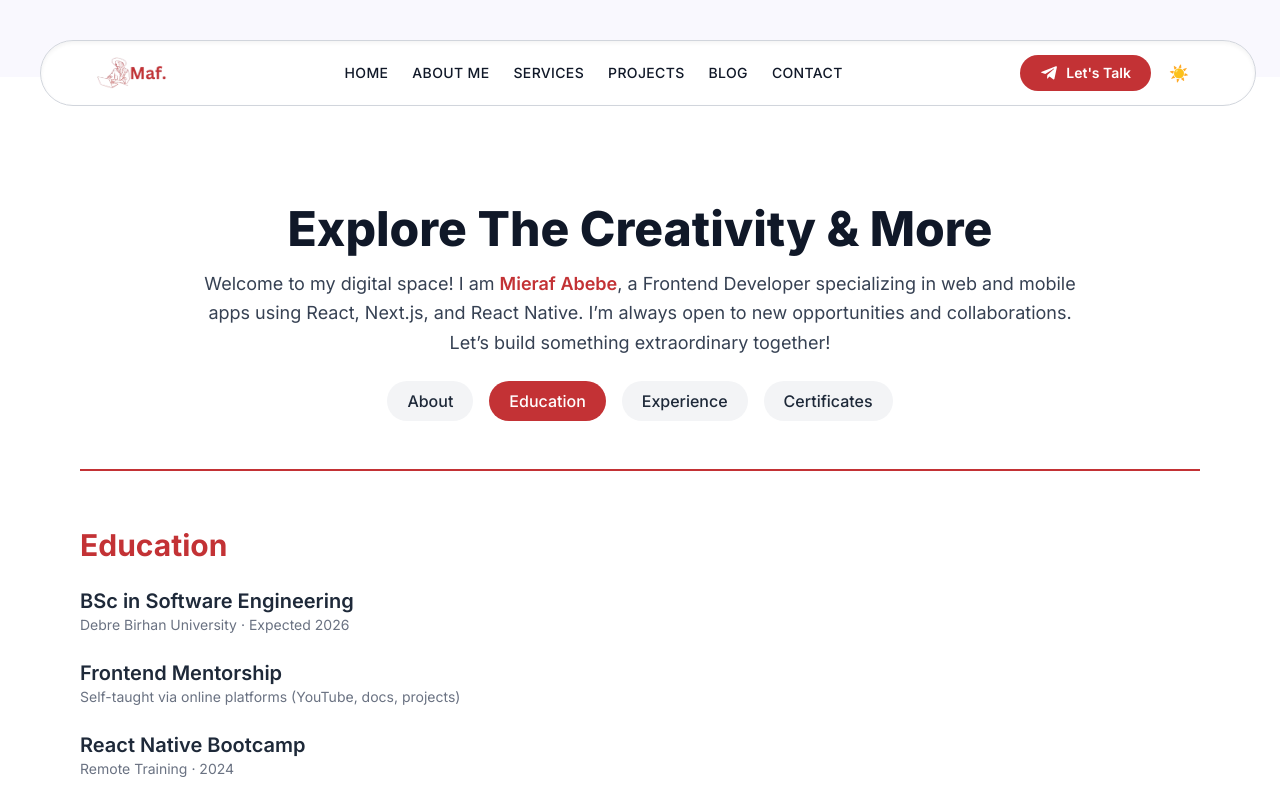
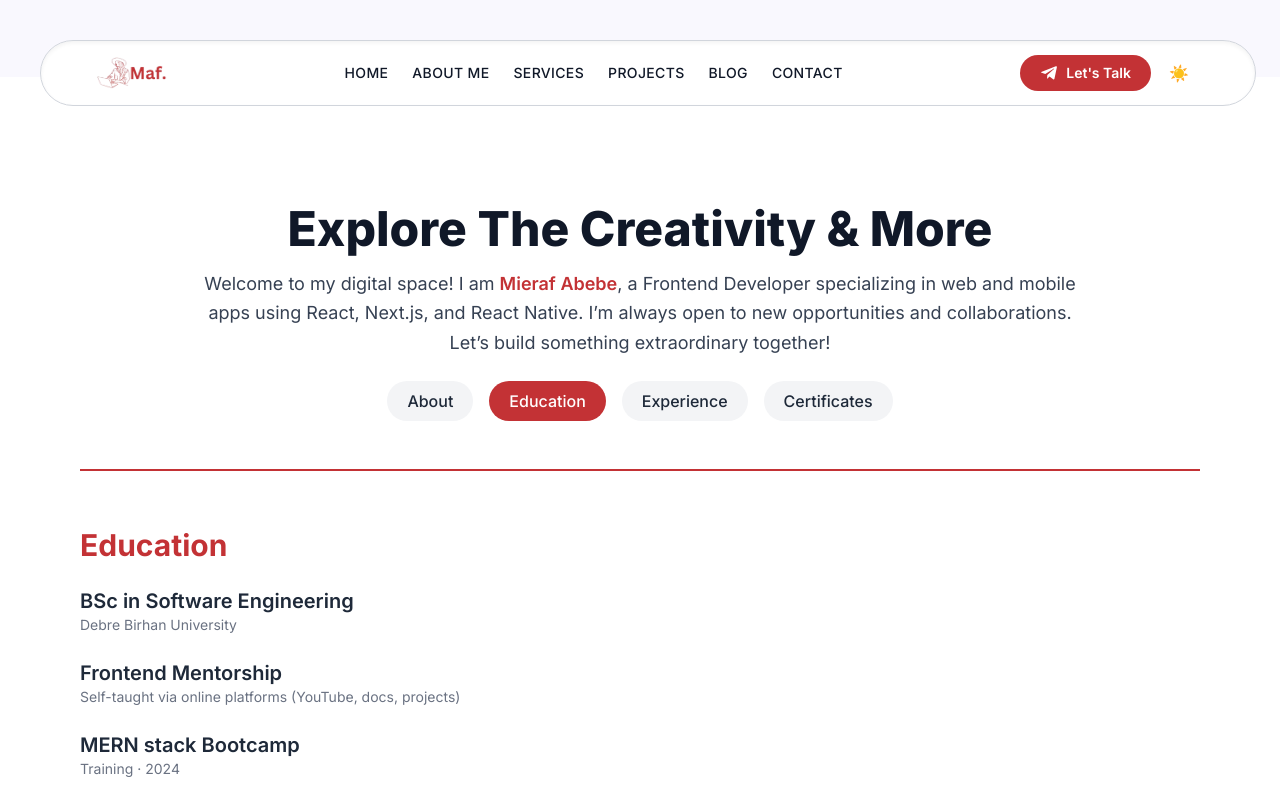
Before and after one commit to MierafA12/portfolio, a Next.js app: page / in a window 1280 px wide. Both pictures are taken after a click on the button "Education". Shown: the part 723-1523 px from the top of the page. Built offline with nearby package versions, Linux system fonts and the light colour scheme.

Commit message:
update social media icons

```diff
--- a/src/app/about/page.js
+++ b/src/app/about/page.js
@@ -1,7 +1,7 @@
 'use client';
 
 import { useState } from 'react';
-import { FaTelegramPlane, FaLinkedinIn, FaGithub } from 'react-icons/fa';
+import { FaTelegramPlane, FaLinkedinIn, FaGithub , FaEnvelope } from 'react-icons/fa';
 import Link from 'next/link';
 import htmlIcon from '../../../public/html.webp';
 import cssIcon from '../../../public/css.webp';
@@ -92,9 +92,7 @@ export default function AboutMe() {
                     <FaGithub />
                   </Link>
                   <Link href="mailto:mierafabebe12@gmail.com" title="Email">
-                    <svg xmlns="http://www.w3.org/2000/svg" fill="currentColor" viewBox="0 0 24 24" className="w-5 h-5">
-                      <path d="M4 4h16c1.1 0 2 .9 2 2v1.2l-10 6.2-10-6.2V6c0-1.1.9-2 2-2zm16 3.4v10.6c0 1.1-.9 2-2 2H6c-1.1 0-2-.9-2-2V7.4l10 6.2 10-6.2z" />
-                    </svg>
+                  <FaEnvelope/>
                   </Link>
                 </div>
               </div>
@@ -112,7 +110,7 @@ export default function AboutMe() {
                   BSc in Software Engineering
                 </h4>
                 <p className="text-sm text-gray-500">
-                  Debre Birhan University · Expected 2026
+                  Debre Birhan University
                 </p>
               </div>
               <div>
@@ -125,9 +123,9 @@ export default function AboutMe() {
               </div>
               <div>
                 <h4 className="text-xl font-semibold text-gray-800">
-                  React Native Bootcamp
+                  MERN stack  Bootcamp
                 </h4>
-                <p className="text-sm text-gray-500">Remote Training · 2024</p>
+                <p className="text-sm text-gray-500"> Training · 2024</p>
               </div>
             </div>
           </div>
@@ -139,10 +137,10 @@ export default function AboutMe() {
             <h3 className="text-2xl font-bold mb-6 text-[#C33235]">Experience</h3>
             <div className="space-y-8">
               <div>
-                <h4 className="text-xl font-semibold text-gray-800">Frontend Intern at Prodigy InfoTech</h4>
+                <h4 className="text-xl font-semibold text-gray-800">Full stack bootcamp|MERN</h4>
                 <p className="text-gray-600 text-sm mt-1">2024</p>
                 <p className="mt-2 text-gray-700 leading-relaxed">
-                  Contributed to real-world frontend projects using React and Tailwind. Participated in weekly code reviews and agile standups.
+                  Contributed to real-world full stack  projects using React and nodejs. Participated in weekly code reviews and agile standups.
                 </p>
               </div>
               <div>
```
